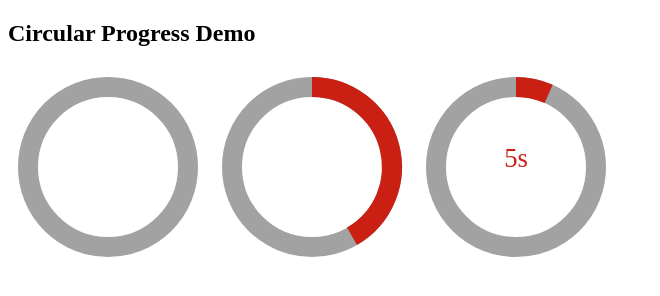
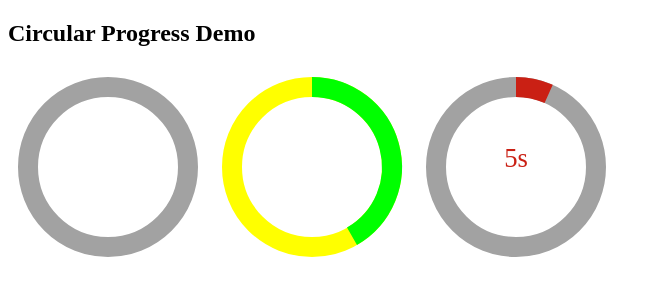
Before and after one commit to pistou/angular-circular-progress, a website: page demo/index.html in a window 1280 px wide. Shown: the whole page, without its empty margins (0-660 px from the left). Drawn offline with nearby package versions, Linux system fonts and the light colour scheme.

Commit message:
Fix issue #1

```diff
--- a/bower.json
+++ b/bower.json
@@ -1,6 +1,6 @@
 {
   "name": "angular-circular-progress",
-  "version": "0.0.1",
+  "version": "0.0.2",
   "authors": [
     "Pierre Skowron"
   ],
--- a/demo/index.html
+++ b/demo/index.html
@@ -46,8 +46,8 @@
                 orientation="1"
                 radius="80"
                 stroke="20"
-                baseColor="#a2a2a2"
-                progressColor="#ca2014"
+                base-color="#ffff00"
+                progress-color="#00ff00"
                 iterations="100"
                 animation="easeInOutCubic"
             ></circular-progress>
@@ -60,7 +60,6 @@
                 iterations="{{timer.iterations}}"
                 animation="{{timer.animation}}"
                 label="{{timer.label}}"
-
             ></circular-progress>
 
         </div>
--- a/package.json
+++ b/package.json
@@ -1,6 +1,6 @@
 {
   "name": "angular-circular-progress",
-  "version": "0.0.1",
+  "version": "0.0.2",
   "description": "AngularJS module that creates circular progress bars",
   "main": "circularProgress.js",
   "scripts": {},
```
Also changed, not shown: README.md.
